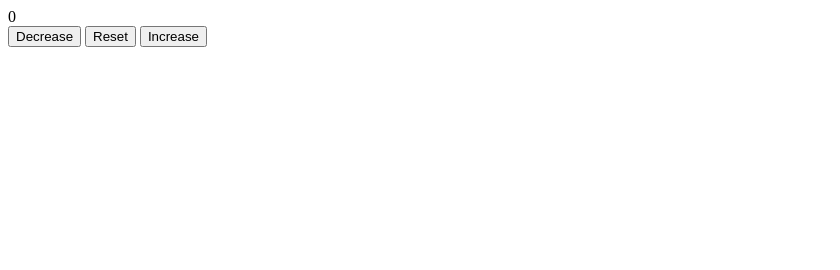
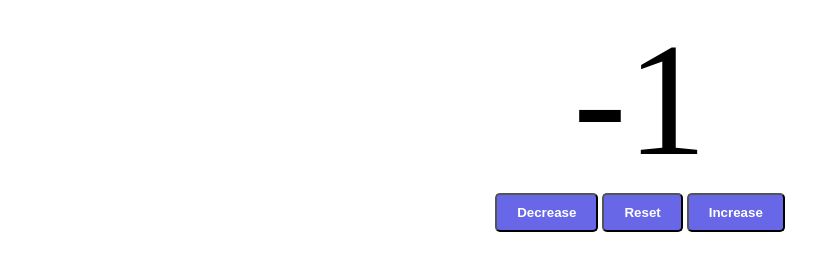
Before and after one commit to mendajagadeesh/Javascript-practice, a plain HTML site: page counter/index.html in a window 1280 px wide. Both pictures are taken after a click on the button "Decrease". Shown: the whole page, without its empty margins (0-840 px from the left). Drawn offline with Linux system fonts and the light colour scheme.

Commit message:
adding css and script

```diff
--- a/counter/index.html
+++ b/counter/index.html
@@ -7,11 +7,11 @@
         <link href="styles.css" rel="stylesheet">
     </head>
     <body>
-    <label for="text" id="textcontent">0</label>
+    <label id="textcontent">0</label>
     <div class="containerBtn">
-    <button  id="decreaseBtn" type="button">Decrease</button>
-    <button  id="resetBtn" type="button">Reset</button>
-    <button  id="IncreaseBtn" type="button">Increase</button>
+    <button  id="decreaseBtn" class="buttons" type="button">Decrease</button>
+    <button  id="resetBtn"  class="buttons" type="button">Reset</button>
+    <button  id="IncreaseBtn" class="buttons"  type="button">Increase</button>
     </div>
     <script src="script.js">
     </script>
--- a/counter/script.js
+++ b/counter/script.js
@@ -0,0 +1,17 @@
+const decreaseBtn = document.getElementById("decreaseBtn");
+const resetBtn = document.getElementById("resetBtn");
+const IncreaseBtn = document.getElementById("IncreaseBtn");
+const labelcontent = document.getElementById("textcontent");
+let count = 0;
+decreaseBtn.onclick = function() {
+    count--;
+    labelcontent.textContent = count;
+}
+resetBtn.onclick = function() {
+    count = 0;
+    labelcontent.textContent = count;
+}
+IncreaseBtn.onclick = function() {
+    count++;
+    labelcontent.textContent = count;
+}
--- a/counter/styles.css
+++ b/counter/styles.css
@@ -0,0 +1,23 @@
+#textcontent {
+    display: block;
+    text-align: center;
+    font-size: 10em;
+}
+
+.containerBtn {
+    text-align: center;
+}
+
+.buttons {
+    padding: 10px 20px;
+    border-radius: 5px;
+    background-color: rgb(103, 103, 231);
+    color: white;
+    font-weight: bold;
+    transition: background-color 0.25s;
+    cursor: pointer;
+}
+
+.buttons:hover {
+    background-color: blue;
+}
```
